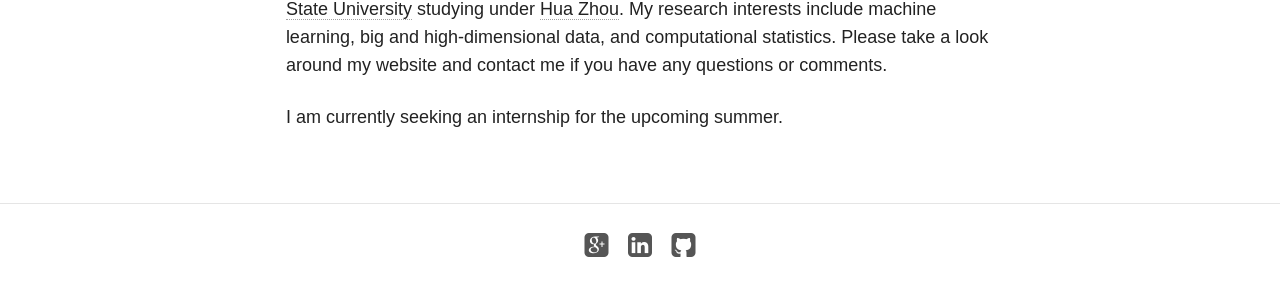
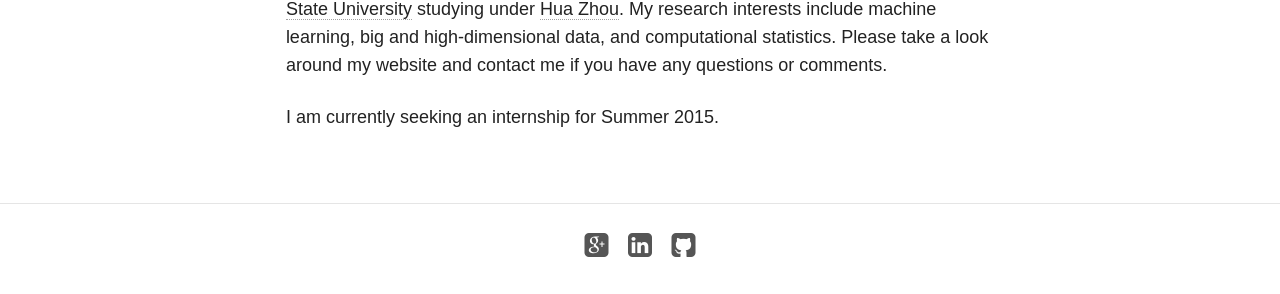
Before and after one commit to brgaines/brgaines.github.io, a Jekyll site: the page built from index.md, in a window 1280 px wide. Shown: the part 581-875 px from the top of the page. Built offline with Jekyll 4.4.1, drawn with Linux system fonts in a browser that asks for light colours; nearby versions of some CDN libraries.

Commit message:
changed desired internship time to summer 2015 to be explicit

```diff
--- a/index.md
+++ b/index.md
@@ -7,4 +7,4 @@ modified: 2015-01-10
 
 My name is Brian Gaines and I am a fourth-year statistics PhD student at [North Carolina State University](http://www.ncsu.edu) studying under [Hua Zhou](http://hua-zhou.github.io/).  My research interests include machine learning, big and high-dimensional data, and computational statistics.  Please take a look around my website and contact me if you have any questions or comments.
 
-I am currently seeking an internship for the upcoming summer.
+I am currently seeking an internship for Summer 2015.
```
